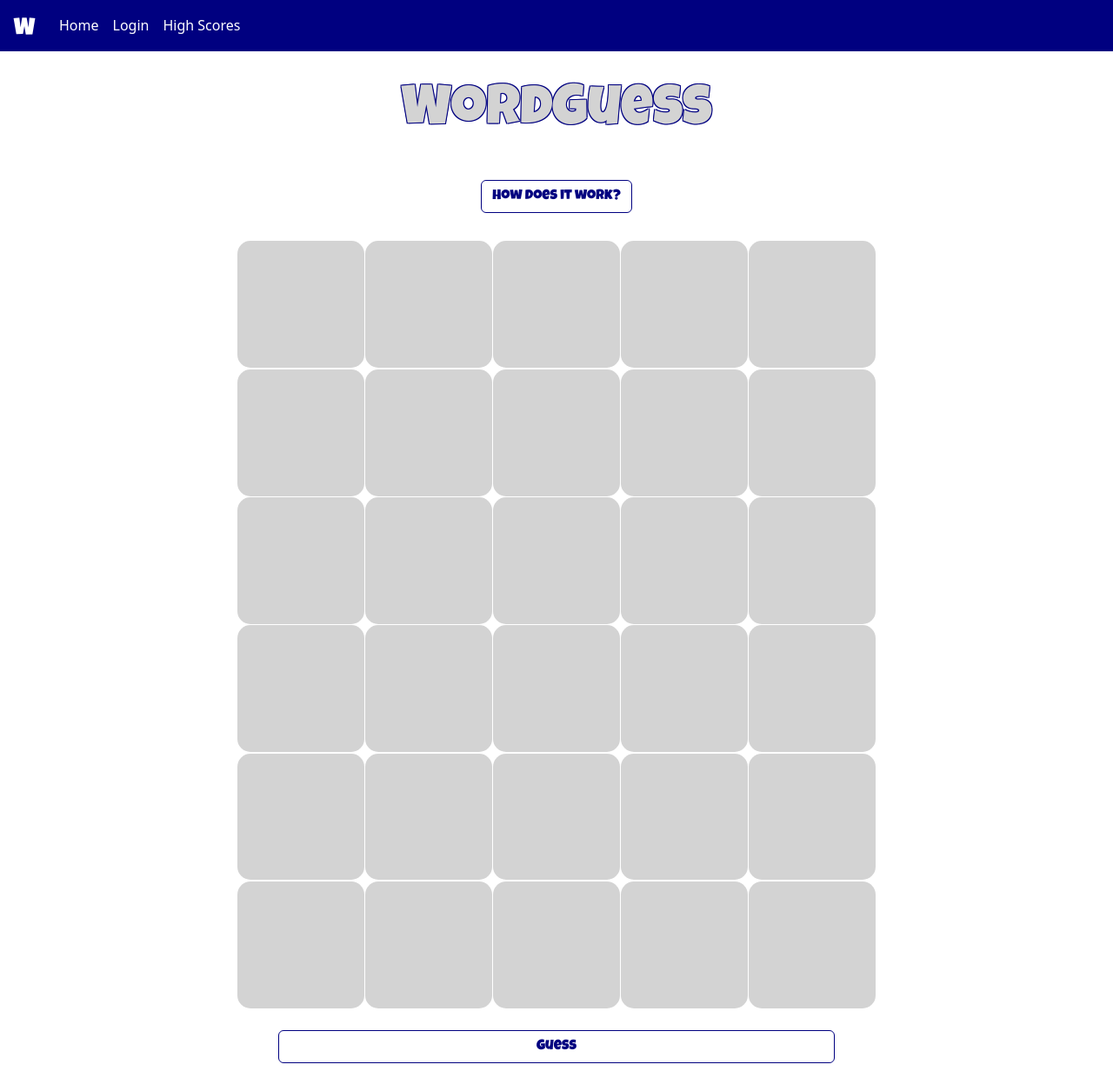
After one commit to tdot123-1/word-games, a Flask app: page /word-guess in a window 1280 px wide. The commit adds this page. Shown: the whole page at 87% size. Run offline with Flask 3, Linux system fonts and the light colour scheme.

Commit message:
added word-guess html

```diff
--- /dev/null
+++ b/word_games_app/static/word-games/js/functions.js
@@ -0,0 +1,7 @@
+export function add(a, b) {
+    return a + b;
+}
+
+export function hello() {
+    return "Hello world";
+}
--- /dev/null
+++ b/word_games_app/static/word-games/js/test.js
@@ -0,0 +1,11 @@
+import { add, hello } from "./functions.js";
+
+document.addEventListener("DOMContentLoaded", () => {
+
+    console.log("Running test.js");
+
+    const result = add(2, 3);
+    console.log(`Add() returns ${result}`)
+    console.log(hello());
+
+});
--- /dev/null
+++ b/word_games_app/static/word-games/js/word-guess.js
@@ -0,0 +1,3 @@
+document.addEventListener("DOMContentLoaded", () => {
+
+});
--- a/word_games_app/static/word-games/styles.css
+++ b/word_games_app/static/word-games/styles.css
@@ -83,6 +83,49 @@ body {
     margin: 2.5rem 0 0;
 }
 
+.custom-rules-box {
+    margin-bottom: 2rem;
+}
+
+.custom-rules-box > div {
+    display: flex;
+    justify-content: center;
+}
+
+.game-page h1 {
+    font-size: 4rem;
+}
+
+.custom-rules-box .custom-btn-dimensions {
+    width: auto;
+}
+
+.custom-square-input {
+    max-width: calc(20% - 3px);
+    margin: 0 0.7px 1.5px;
+    background-color: #D3D3D3;
+    aspect-ratio: 1 / 1;
+    border: none;
+    text-align: center;
+    font-size: 3rem;
+    color: #000080;
+    border-radius: 15px;
+}
+
+.custom-word-container {
+    display: flex;
+    justify-content: center;
+}
+
+.game-page {
+    margin-bottom: 2rem;
+}
+
+#guess-btn-div > button {
+    width: 75%;
+    margin-top: 1rem;
+}
+
 
 @media screen and (min-width: 768px) {
 
@@ -113,4 +156,13 @@ body {
     .login-form button {
         margin: 1.2rem 0 0;
     }
+
+    .custom-word-container {
+        width: 60%;
+    }
+
+    #guess-btn-div > button {
+        width: 50%;
+    }
+
 }
--- a/word_games_app/templates/word-games/layout.html
+++ b/word_games_app/templates/word-games/layout.html
@@ -30,7 +30,7 @@
 
         {% if user.is_authenticated %}
         <a class="nav-link" href="/logout">Logout</a>
-        <a class="nav-link" href="/word_guess">WordGuess</a>
+        <a class="nav-link" href="/word-guess">WordGuess</a>
         <a class="nav-link" href="/word_search">WordSearch</a>
         <a class="nav-link" href="/word_rush">WordRush</a>
         {% else %}
--- /dev/null
+++ b/word_games_app/templates/word-games/word-guess.html
@@ -0,0 +1,85 @@
+{% extends "word-games/layout.html" %}
+
+{% block body %}
+<div class="container-fluid game-page">
+    <div class="row page-header">
+        <div class="col">
+            <h1 class="luckiest-guy-regular custom-outlined-text">WordGuess</h1>
+        </div>
+    </div>
+    <div class="row justify-content-center custom-rules-box">
+        <div class="col">
+            <button type="button" class="custom-btn-dimensions btn custom-btn luckiest-guy-regular custom-center" data-bs-container="body" data-bs-toggle="popover" data-bs-placement="bottom" data-bs-title="Guess the Word" data-bs-content="You have 6 guesses to try and find a 5-letter word. Each guess must be a valid English word. If you guess a letter in its correct position, it will turn green. If you guess a letter in the word but in the incorrect position, it will turn yellow. Good luck!">
+                How does it work?
+            </button>
+        </div>
+    </div>
+    <div class="row justify-content-center">
+        <div class="custom-word-container luckiest-guy-regular" id="guess-cont-1">
+            <input type="text" class="custom-square-input guess-1" maxlength="1">
+            <input type="text" class="custom-square-input guess-1" maxlength="1">
+            <input type="text" class="custom-square-input guess-1" maxlength="1">
+            <input type="text" class="custom-square-input guess-1" maxlength="1">
+            <input type="text" class="custom-square-input guess-1" maxlength="1">
+        </div>
+    </div>
+    <div class="row justify-content-center">
+        <div class="custom-word-container luckiest-guy-regular" id="guess-cont-2">
+            <input type="text" class="custom-square-input guess-2" maxlength="1">
+            <input type="text" class="custom-square-input guess-2" maxlength="1">
+            <input type="text" class="custom-square-input guess-2" maxlength="1">
+            <input type="text" class="custom-square-input guess-2" maxlength="1">
+            <input type="text" class="custom-square-input guess-2" maxlength="1">
+        </div>
+    </div>
+    <div class="row justify-content-center">
+        <div class="custom-word-container luckiest-guy-regular" id="guess-cont-3" >
+            <input type="text" class="custom-square-input guess-3" maxlength="1">
+            <input type="text" class="custom-square-input guess-3" maxlength="1">
+            <input type="text" class="custom-square-input guess-3" maxlength="1">
+            <input type="text" class="custom-square-input guess-3" maxlength="1">
+            <input type="text" class="custom-square-input guess-3" maxlength="1">
+        </div>
+    </div>
+    <div class="row justify-content-center">
+        <div class="custom-word-container luckiest-guy-regular" id="guess-cont-4">
+            <input type="text" class="custom-square-input guess-4" maxlength="1">
+            <input type="text" class="custom-square-input guess-4" maxlength="1">
+            <input type="text" class="custom-square-input guess-4" maxlength="1">
+            <input type="text" class="custom-square-input guess-4" maxlength="1">
+            <input type="text" class="custom-square-input guess-4" maxlength="1">
+        </div>
+    </div>
+    <div class="row justify-content-center">
+        <div class="custom-word-container luckiest-guy-regular" id="guess-cont-5">
+            <input type="text" class="custom-square-input guess-5" maxlength="1">
+            <input type="text" class="custom-square-input guess-5" maxlength="1">
+            <input type="text" class="custom-square-input guess-5" maxlength="1">
+            <input type="text" class="custom-square-input guess-5" maxlength="1">
+            <input type="text" class="custom-square-input guess-5" maxlength="1">
+        </div>
+    </div>
+    <div class="row justify-content-center">
+        <div class="custom-word-container luckiest-guy-regular" id="guess-cont-6">
+            <input type="text" class="custom-square-input guess-6" maxlength="1">
+            <input type="text" class="custom-square-input guess-6" maxlength="1">
+            <input type="text" class="custom-square-input guess-6" maxlength="1">
+            <input type="text" class="custom-square-input guess-6" maxlength="1">
+            <input type="text" class="custom-square-input guess-6" maxlength="1">
+        </div>
+    </div>
+    <div id="end-cont" style="text-align: center">
+        <h4 id="end-msg" class="luckiest-guy-regular custom-outlined-text"></h4>
+    </div>
+    <div id="guess-btn-div" class="row justify-content-center">
+      <button id="guess-btn" class="custom-btn-dimensions btn custom-btn custom-margin luckiest-guy-regular" type="button">
+        <span id="spinner" class="spinner-border spinner-border-sm" aria-hidden="true" style="visibility: hidden"></span>
+        <span class="visually-hidden" role="status">Loading...</span>
+        Guess
+        <span class="spinner-border spinner-border-sm" aria-hidden="true" style="visibility: hidden"></span>
+      </button>
+    </div>
+</div>
+
+<script type="module" src="{{ url_for('static', filename='word-games/js/test.js') }}"></script>
+{% endblock %}
--- a/word_games_app/views.py
+++ b/word_games_app/views.py
@@ -8,13 +8,18 @@ from . import db
 # specify blueprint for views routes
 views = Blueprint("views", __name__)
 
+# index page
 @views.route("/")
 def index():
     return render_template("word-games/index.html", user=current_user)
 
+# word search
+@views.route("/word-guess")
+def word_guess():
+    return render_template("word-games/word-guess.html", user=current_user)
 
 # word rush
-# word search
+
 # word guess
 
 # high scores
```
